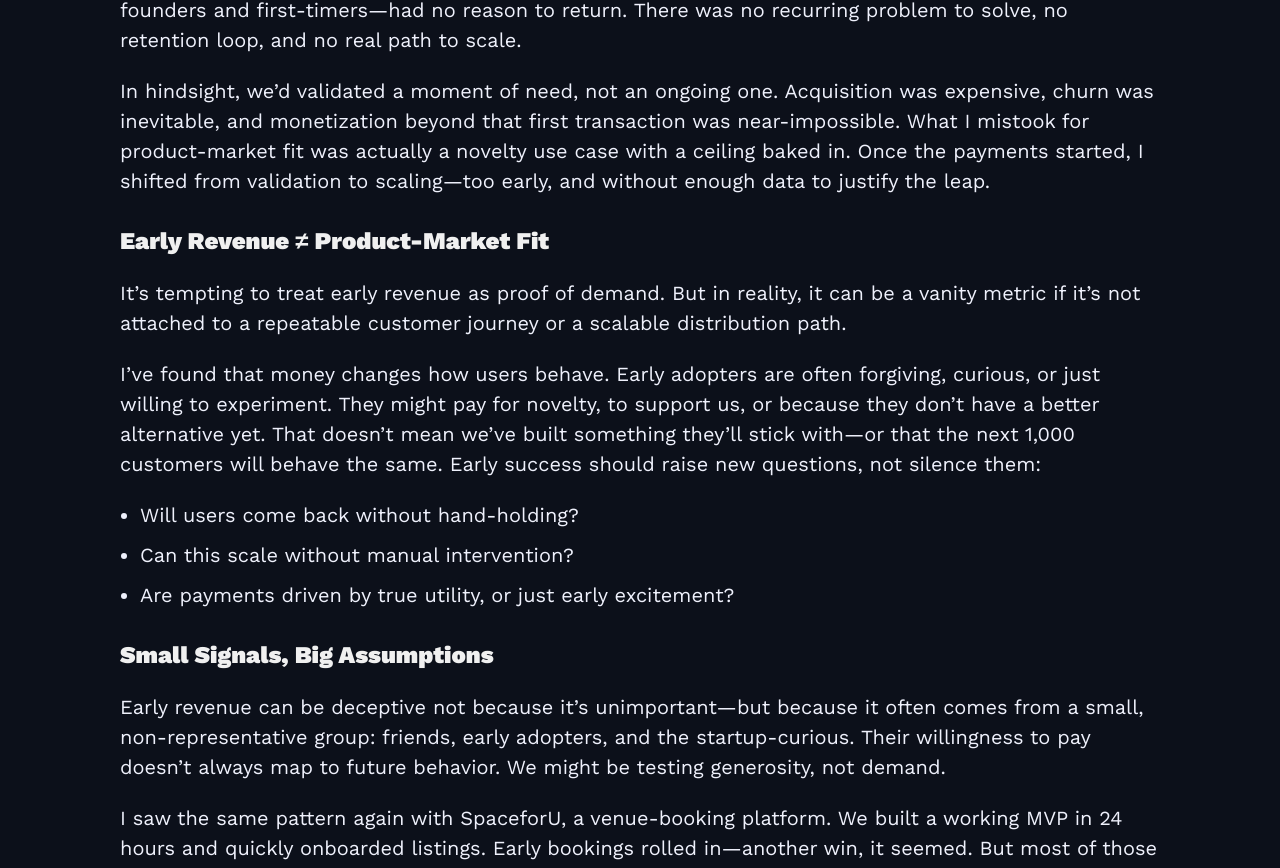
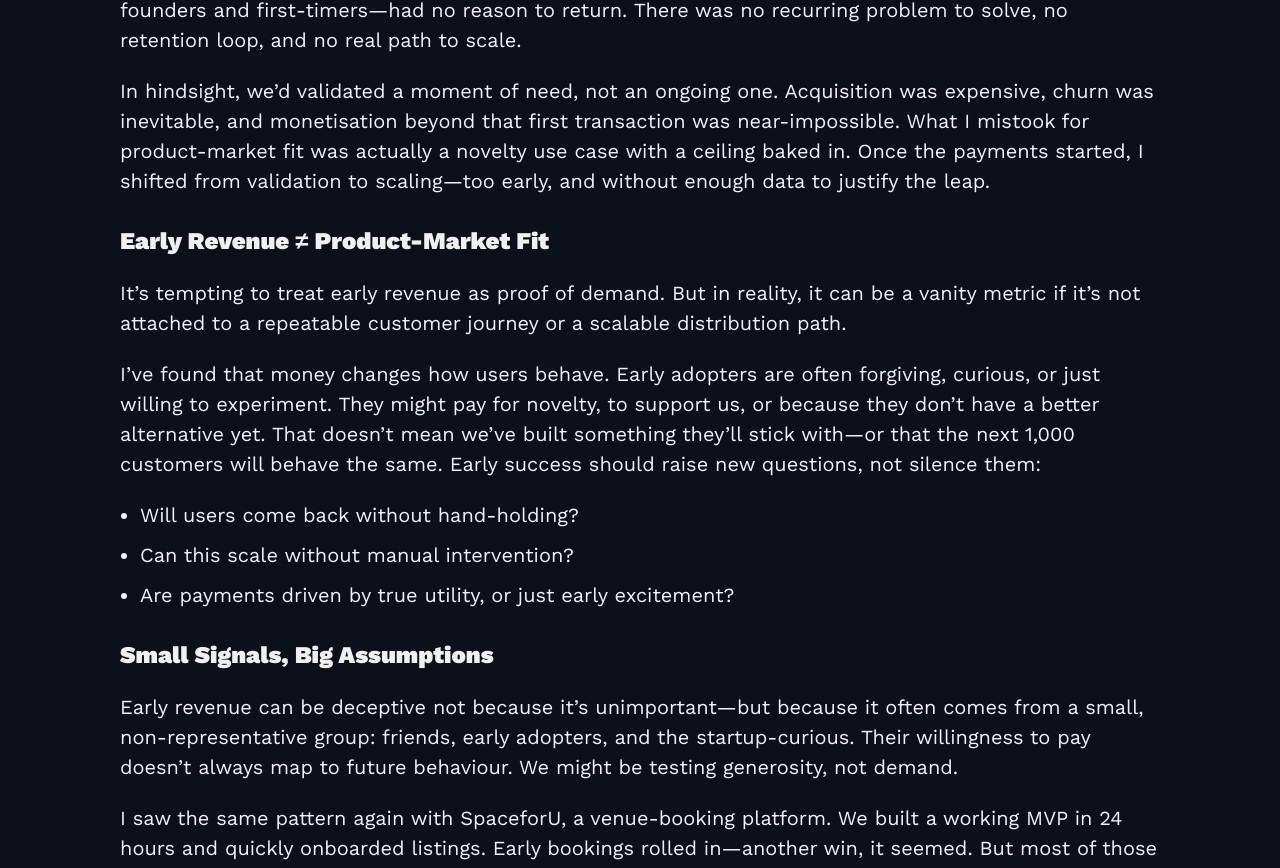
Before and after one commit to mkishi1221/mkishi1221.github.io, a Jekyll site: the page built from _posts/2025-05-20-Where Is the Money? The Early Revenue Pitfall in Product Validation.markdown, in a window 1280 px wide and 1400 px high, scrolled down 1244 px. Shown: the part 181-1049 px from the top of the window. Built offline with Jekyll 4.4.1, drawn with Linux system fonts in a browser that asks for light colours; nearby versions of some CDN libraries; comment, search, counter and statistics services are not loaded.

Commit message:
Fixed nits

```diff
--- a/_posts/2025-05-20-Where Is the Money? The Early Revenue Pitfall in Product Validation.markdown
+++ b/_posts/2025-05-20-Where Is the Money? The Early Revenue Pitfall in Product Validation.markdown
@@ -7,9 +7,9 @@
 tags:   [mindset, validation, learnings]
 ---
 
-When a user pays us, it feels like a breakthrough. We've validated our MVP. We’re onto something real. Except… maybe not.
+When a user pays us, it feels like a breakthrough. We've validated our MVP. We're onto something real. Except… maybe not.
 
-In early product development, revenue is often treated as the gold standard for validation. It’s easy to see a Stripe notification and assume we've crossed a meaningful threshold—that now it’s time to scale, hire, or raise. But money, especially in the early stages, is a noisy signal. It can mask deeper flaws in the model and lull us into a false sense of product-market fit. I learned this the hard way.
+In early product development, revenue is often treated as the gold standard for validation. It's easy to see a Stripe notification and assume we've crossed a meaningful threshold—that now it's time to scale, hire, or raise. But money, especially in the early stages, is a noisy signal. It can mask deeper flaws in the model and lull us into a false sense of product-market fit. I learned this the hard way.
 
 ## Domainsmith: A Signal Without a System
 
@@ -19,13 +19,13 @@
 
 The concept seemed solid: curate polished, brandable domains and offer them on a subscription basis. We had paying users and feedback confirming we were doing something differentiated. But underneath that traction was a structural flaw. Most people only need one domain, and our early adopters—solo founders and first-timers—had no reason to return. There was no recurring problem to solve, no retention loop, and no real path to scale.
 
-In hindsight, we’d validated a moment of need, not an ongoing one. Acquisition was expensive, churn was inevitable, and monetization beyond that first transaction was near-impossible. What I mistook for product-market fit was actually a novelty use case with a ceiling baked in. Once the payments started, I shifted from validation to scaling—too early, and without enough data to justify the leap.
+In hindsight, we'd validated a moment of need, not an ongoing one. Acquisition was expensive, churn was inevitable, and monetisation beyond that first transaction was near-impossible. What I mistook for product-market fit was actually a novelty use case with a ceiling baked in. Once the payments started, I shifted from validation to scaling—too early, and without enough data to justify the leap.
 
 ## Early Revenue ≠ Product-Market Fit
 
-It’s tempting to treat early revenue as proof of demand. But in reality, it can be a vanity metric if it’s not attached to a repeatable customer journey or a scalable distribution path.
+It's tempting to treat early revenue as proof of demand. But in reality, it can be a vanity metric if it's not attached to a repeatable customer journey or a scalable distribution path.
 
-I've found that money changes how users behave. Early adopters are often forgiving, curious, or just willing to experiment. They might pay for novelty, to support us, or because they don’t have a better alternative yet. That doesn’t mean we’ve built something they’ll stick with—or that the next 1,000 customers will behave the same. Early success should raise new questions, not silence them:
+I've found that money changes how users behave. Early adopters are often forgiving, curious, or just willing to experiment. They might pay for novelty, to support us, or because they don't have a better alternative yet. That doesn't mean we've built something they'll stick with—or that the next 1,000 customers will behave the same. Early success should raise new questions, not silence them:
 
 - Will users come back without hand-holding?
 - Can this scale without manual intervention?
@@ -33,26 +33,26 @@
 
 ## Small Signals, Big Assumptions
 
-Early revenue can be deceptive not because it’s unimportant—but because it often comes from a small, non-representative group: friends, early adopters, and the startup-curious. Their willingness to pay doesn’t always map to future behavior. We might be testing generosity, not demand.
+Early revenue can be deceptive not because it's unimportant—but because it often comes from a small, non-representative group: friends, early adopters, and the startup-curious. Their willingness to pay doesn't always map to future behaviour. We might be testing generosity, not demand.
 
-I saw the same pattern again with SpaceforU, a venue-booking platform. We built a working MVP in 24 hours and quickly onboarded listings. Early bookings rolled in—another win, it seemed. But most of those bookings came from friends. Their support was generous, not scalable. The real customers—the ones we hadn’t validated—already knew the venues and didn’t want to pay for access through a third-party tool. When that early goodwill dried up, so did the traffic.
+I saw the same pattern again with SpaceforU, a venue-booking platform. We built a working MVP in 24 hours and quickly onboarded listings. Early bookings rolled in—another win, it seemed. But most of those bookings came from friends. Their support was generous, not scalable. The real customers—the ones we hadn't validated—already knew the venues and didn't want to pay for access through a third-party tool. When that early goodwill dried up, so did the traffic.
 
-Revenue wasn't binary. It matters *why* someone paid, what they believed they were buying, and whether they’d do it again—without handholding. Even more importantly: does that revenue still show up when the next version ships?
+Revenue wasn't binary. It matters *why* someone paid, what they believed they were buying, and whether they'd do it again—without handholding. Even more importantly: does that revenue still show up when the next version ships?
 
 ## Think Like a Developer: Atomic Validation
 
-Just as developers commit code atomically—in small, testable units—I’ve found product ideas are best developed the same way.
+Just as developers commit code atomically—in small, testable units—I've found product ideas are best developed the same way.
 
 Every shift in the experience, delivery model, or pricing approach is a separate experiment. Move from manual to automated? Test it. Switch from a service to a product? Validate it. Change the customer type? Re-test the assumptions. It's so tempting to try to leap straight into a big, scalable product. But validation is complicated—and it's easy to draw the wrong conclusions from early success.
 
-Each step in the journey can break what worked in the last one. What solves a niche user’s problem might not work for a mainstream audience. What’s profitable with ten users might fail at 1,000. Every assumption is up for revalidation.
+Each step in the journey can break what worked in the last one. What solves a niche user's problem might not work for a mainstream audience. What's profitable with ten users might fail at 1,000. Every assumption is up for revalidation.
 
 ## Keep Validating, Always
 
-Whether we’re testing the market with a Wizard-of-Oz prototype, stringing together no-code tools, or delivering services by hand, early revenue is just a signal. Money is important—but only if we understand what it means. And only if it keeps showing up when the magic curtain comes down.
+Whether we're testing the market with a Wizard-of-Oz prototype, stringing together no-code tools, or delivering services by hand, early revenue is just a signal. Money is important—but only if we understand what it means. And only if it keeps showing up when the magic curtain comes down.
 
-So yes, I'll follow the money. But I’ve learned to keep following it, treating every signal—every payment, feature, and workflow—as its own experiment. Build atomically. Test obsessively. Validate continuously.
+So yes, I'll follow the money. But I've learned to keep following it, treating every signal—every payment, feature, and workflow—as its own experiment. Build atomically. Test obsessively. Validate continuously.
 
-The real startup magic isn’t just building a product that people will pay for. It’s building something that continues to deliver real value—and keeps doing so as we evolve.
+The real startup magic isn't just building a product that people will pay for. It's building something that continues to deliver real value—and keeps doing so as we evolve.
 
 Updated 27th May 2025
```
Also changed, not shown: _includes/cv.md (+12 -13 lines), _pages/resources.md (+2 -2 lines).
